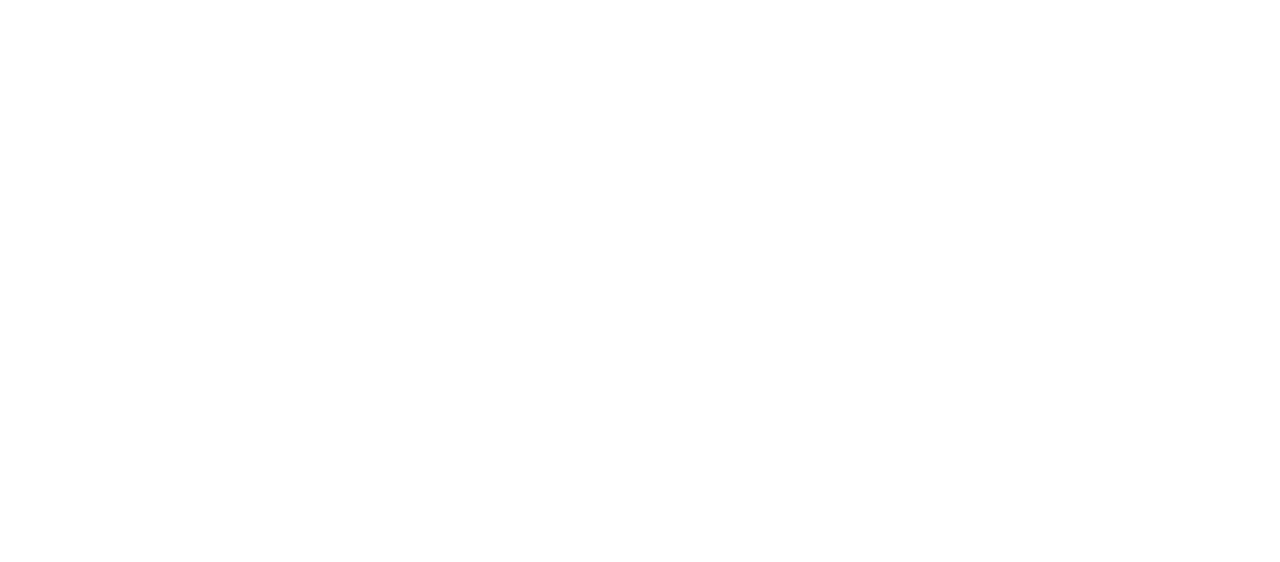
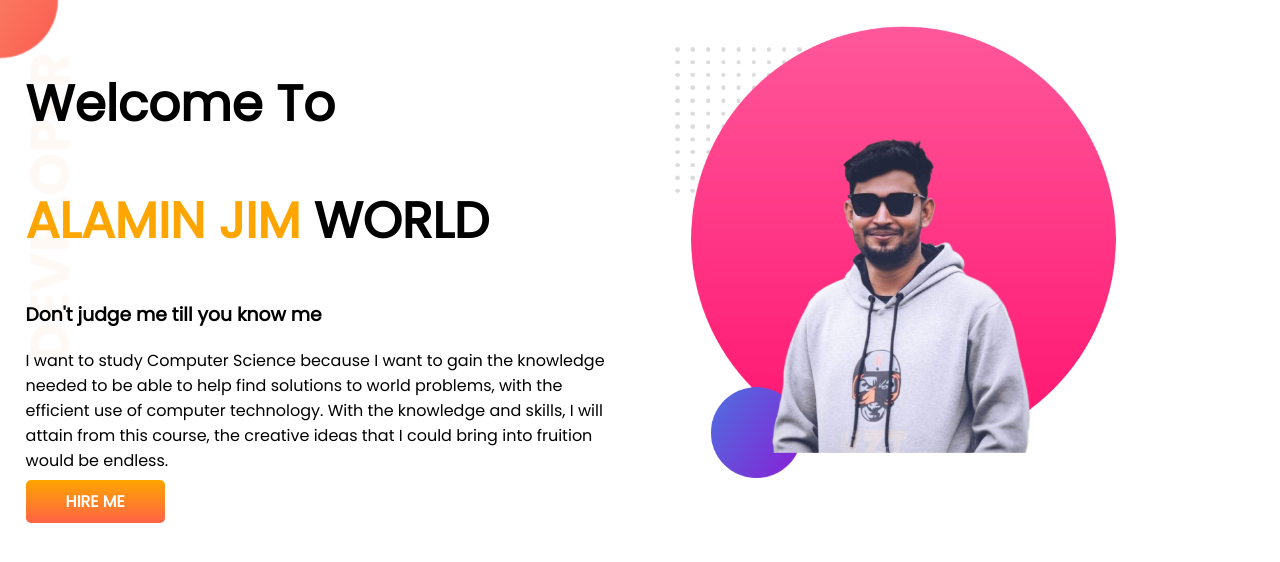
Before and after one commit to alamin15-13174/my-portfolio, a plain HTML site: page index.html in a window 1280 px wide. Drawn offline with Linux system fonts and the light colour scheme.

Commit message:
bannert add

```diff
--- a/index.html
+++ b/index.html
@@ -1,13 +1,38 @@
 <!DOCTYPE html>
 <html lang="en">
+
 <head>
     <meta charset="UTF-8">
     <meta http-equiv="X-UA-Compatible" content="IE=edge">
     <meta name="viewport" content="width=device-width, initial-scale=1.0">
     <title>AL AMIN JIM</title>
-    <link rel="stylesheet" href="">
+    <link rel="preconnect" href="https://fonts.googleapis.com">
+    <link rel="preconnect" href="https://fonts.gstatic.com" crossorigin>
+    <link href="https://fonts.googleapis.com/css2?family=Poppins&display=swap" rel="stylesheet">
+    <link rel="stylesheet" href="style.css">
 </head>
+
 <body>
+    <section class="top-banner">
+        <div class="half-width">
+            <h1>Welcome To</h1>
+
+            <h1> <span class="orange-color"> ALAMIN JIM </span>WORLD</h1>
+            <H3>Don't judge me till you know me</H3>
+            <P>I want to study Computer Science because I want to gain the knowledge needed to be able to help find
+                solutions to world problems, with the efficient use of computer technology. With the knowledge and
+                skills, I will attain from this course, the creative ideas that I could bring into fruition would be
+                endless.</P>
+            <a class="link-button" target="_blank" href="https://www.facebook.com/profile.php?id=100064368612404">HIRE ME</a>
+        </div>
+
+
+        <div class="half-width">
+            <img src="jim1.png" alt="">
+        </div>
+
+    </section>
 
 </body>
+
 </html>
--- a/style.css
+++ b/style.css
@@ -0,0 +1,40 @@
+body {
+    font-family: 'Poppins', sans-serif;
+    margin: 0%;
+}
+
+h1 {
+    font-size: 50px;
+}
+
+.orange-color {
+    color: orange;
+}
+
+section {
+    display: flex;
+}
+
+.half-width {
+    width: 50%;
+    padding: 2%;
+}
+
+.half-width img {
+    width: 80%;
+}
+
+.link-button {
+    text-decoration: none;
+    background-image: linear-gradient(orange, tomato);
+
+    padding: 10px 40px;
+    color: white;
+    font-weight: 700;
+    border-radius: 5px;
+}
+
+.top-banner {
+    background-image: url(images/top-banner.png);
+    background-repeat: no-repeat;
+}
```
Also changed, not shown: images/dream-bg.png (added), images/exp-bg.png (added), images/jhankar.png (added), images/jhankar2.png (added), images/my-bg.png (added), images/my-bg2.png (added), images/top-banner.png (added), jim1.png (added).
